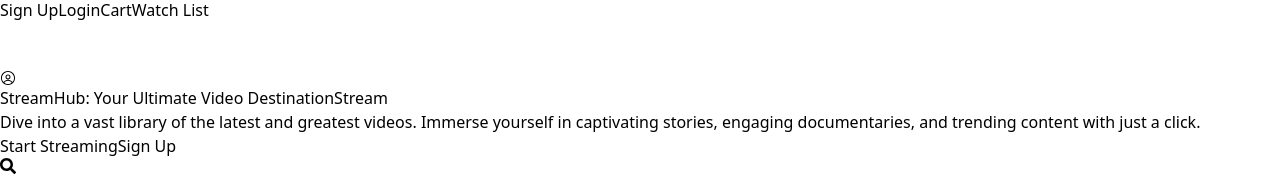
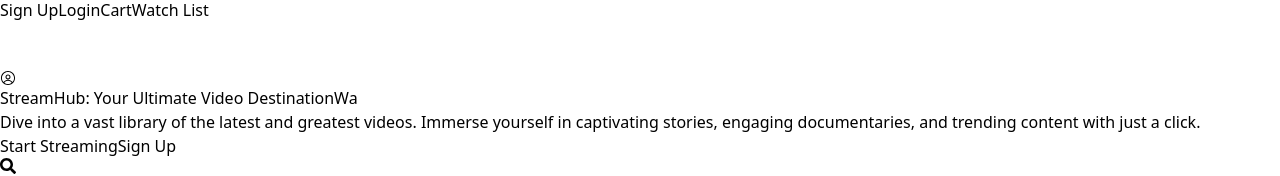
Before and after one commit to sahoo2756/MERN-STACK-APP, a React (Vite) app in the folder Ott-Platform/fontend/: page / in a window 1280 px wide. Shown: the part 934-1110 px from the top of the page. Built offline with nearby package versions, Linux system fonts and the light colour scheme.

Commit message:
ADD "  fOR  "  IN THE ANIMATION TEXT

```diff
--- a/Ott-Platform/fontend/src/Components/Screen1/FullPages.Screen1..jsx
+++ b/Ott-Platform/fontend/src/Components/Screen1/FullPages.Screen1..jsx
@@ -28,7 +28,7 @@ export default function FullPage_Screen1() {
             <p>
               StreamHub: Your Ultimate Video Destination
               <ReactTyped
-                strings={["Streaming", "Watching"]}
+                strings={["For Streaming", "Watching"]}
                 typeSpeed={100}
                 backSpeed={100}
                 loop
```
